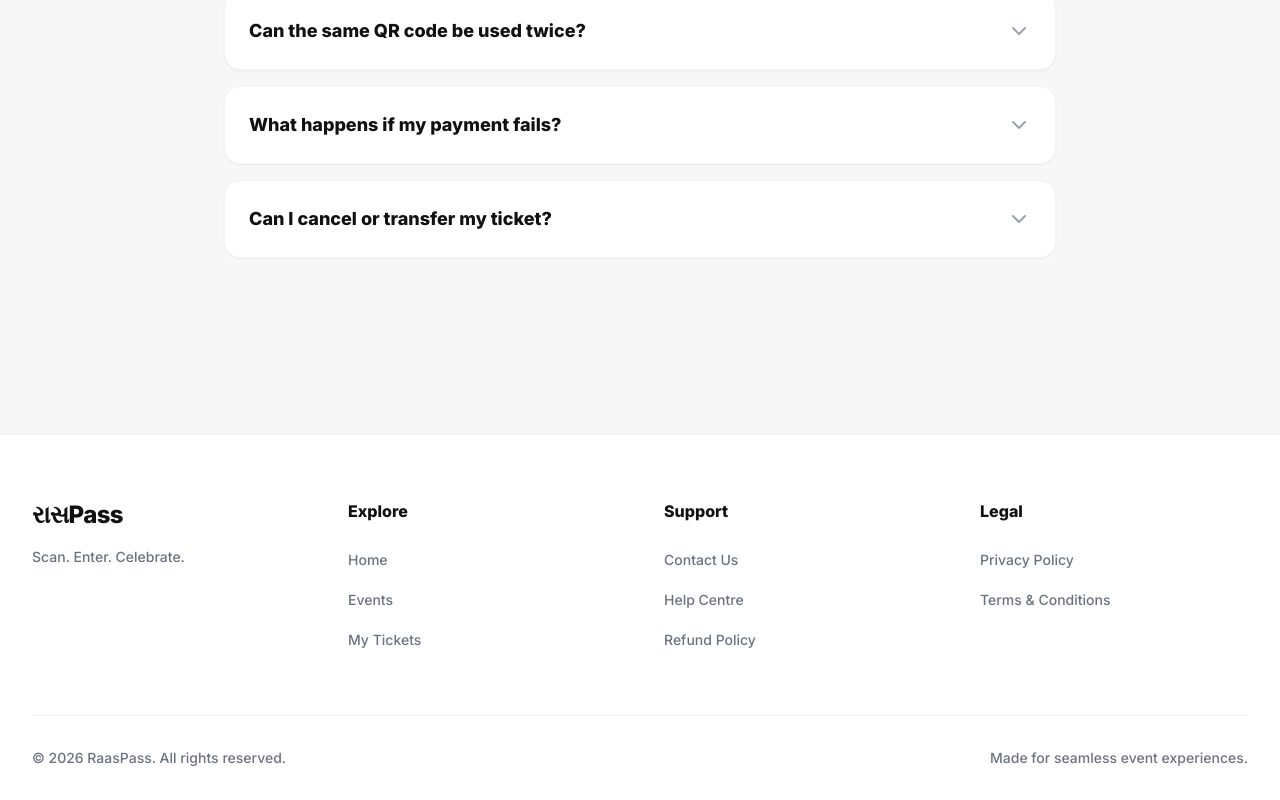
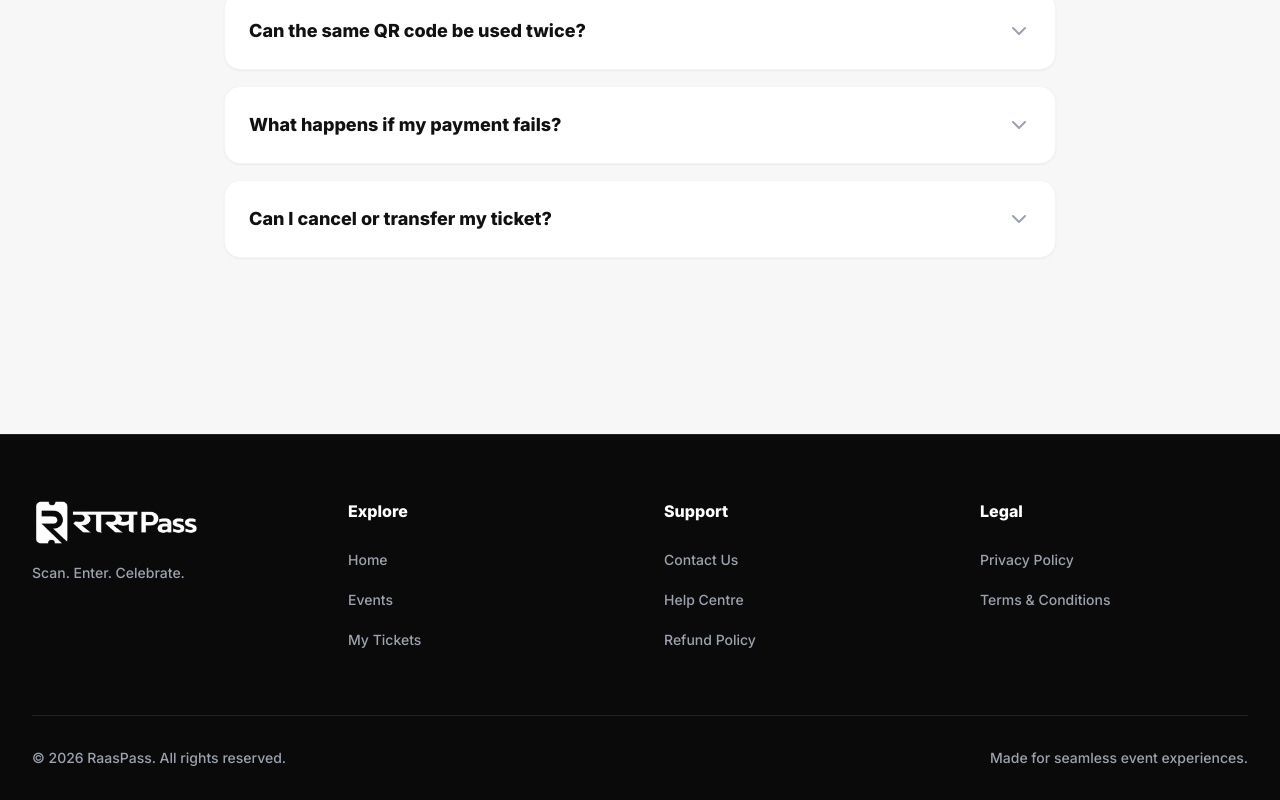
Before and after one commit to kashyapviradiya/PASS-NAVRATRI, a Next.js app: page / in a window 1280 px wide. Shown: the part 3634-4434 px from the top of the page. Built offline with nearby package versions, Linux system fonts and the light colour scheme; no server answers; a web font is replaced by a local one.

Commit message:
Update Footer component styles and add logo image

```diff
--- a/src/components/Footer.tsx
+++ b/src/components/Footer.tsx
@@ -1,56 +1,57 @@
 import Link from 'next/link';
+import logoImg from '../../logo 1.png';
 
 export default function Footer() {
   return (
-    <footer className="bg-white border-t border-gray-100 pt-16 pb-8 font-sans">
+    <footer className="bg-[#0A0A0A] border-t border-white/10 pt-16 pb-8 font-sans">
       <div className="max-w-7xl mx-auto px-4 sm:px-6 lg:px-8">
         <div className="grid grid-cols-1 md:grid-cols-4 gap-12 mb-16">
           {/* Brand */}
           <div className="md:col-span-1">
-            <Link href="/" className="text-2xl font-[800] text-[#111111] tracking-tight block mb-4">
-              રાસPass
+            <Link href="/" className="block mb-4">
+              <img src={logoImg.src} alt="RaasPass Logo" className="h-12 w-auto object-contain brightness-0 invert" />
             </Link>
-            <p className="text-[#6B7280] font-[500] text-sm">
+            <p className="text-gray-400 font-[500] text-sm">
               Scan. Enter. Celebrate.
             </p>
           </div>
 
           {/* Explore */}
           <div>
-            <h4 className="font-[800] text-[#111111] mb-6">Explore</h4>
+            <h4 className="font-[800] text-white mb-6">Explore</h4>
             <ul className="space-y-4">
-              <li><Link href="/" className="text-[#6B7280] hover:text-[#E53935] text-sm font-[500] transition-colors">Home</Link></li>
-              <li><Link href="/events" className="text-[#6B7280] hover:text-[#E53935] text-sm font-[500] transition-colors">Events</Link></li>
-              <li><Link href="/my-tickets" className="text-[#6B7280] hover:text-[#E53935] text-sm font-[500] transition-colors">My Tickets</Link></li>
+              <li><Link href="/" className="text-gray-400 hover:text-white text-sm font-[500] transition-colors">Home</Link></li>
+              <li><Link href="/events" className="text-gray-400 hover:text-white text-sm font-[500] transition-colors">Events</Link></li>
+              <li><Link href="/my-tickets" className="text-gray-400 hover:text-white text-sm font-[500] transition-colors">My Tickets</Link></li>
             </ul>
           </div>
 
           {/* Support */}
           <div>
-            <h4 className="font-[800] text-[#111111] mb-6">Support</h4>
+            <h4 className="font-[800] text-white mb-6">Support</h4>
             <ul className="space-y-4">
-              <li><Link href="/contact" className="text-[#6B7280] hover:text-[#E53935] text-sm font-[500] transition-colors">Contact Us</Link></li>
-              <li><Link href="/contact" className="text-[#6B7280] hover:text-[#E53935] text-sm font-[500] transition-colors">Help Centre</Link></li>
-              <li><Link href="/refund-policy" className="text-[#6B7280] hover:text-[#E53935] text-sm font-[500] transition-colors">Refund Policy</Link></li>
+              <li><Link href="/contact" className="text-gray-400 hover:text-white text-sm font-[500] transition-colors">Contact Us</Link></li>
+              <li><Link href="/contact" className="text-gray-400 hover:text-white text-sm font-[500] transition-colors">Help Centre</Link></li>
+              <li><Link href="/refund-policy" className="text-gray-400 hover:text-white text-sm font-[500] transition-colors">Refund Policy</Link></li>
             </ul>
           </div>
 
           {/* Legal */}
           <div>
-            <h4 className="font-[800] text-[#111111] mb-6">Legal</h4>
+            <h4 className="font-[800] text-white mb-6">Legal</h4>
             <ul className="space-y-4">
-              <li><Link href="/privacy" className="text-[#6B7280] hover:text-[#E53935] text-sm font-[500] transition-colors">Privacy Policy</Link></li>
-              <li><Link href="/terms" className="text-[#6B7280] hover:text-[#E53935] text-sm font-[500] transition-colors">Terms & Conditions</Link></li>
+              <li><Link href="/privacy" className="text-gray-400 hover:text-white text-sm font-[500] transition-colors">Privacy Policy</Link></li>
+              <li><Link href="/terms" className="text-gray-400 hover:text-white text-sm font-[500] transition-colors">Terms & Conditions</Link></li>
             </ul>
           </div>
         </div>
 
-        <div className="pt-8 border-t border-gray-100 flex flex-col md:flex-row items-center justify-between gap-4">
-          <p className="text-[#6B7280] text-sm font-[500]">
+        <div className="pt-8 border-t border-white/10 flex flex-col md:flex-row items-center justify-between gap-4">
+          <p className="text-gray-400 text-sm font-[500]">
             © 2026 RaasPass. All rights reserved.
           </p>
           <div className="flex items-center gap-6">
-            <span className="text-[#6B7280] text-sm font-[500]">Made for seamless event experiences.</span>
+            <span className="text-gray-400 text-sm font-[500]">Made for seamless event experiences.</span>
           </div>
         </div>
       </div>
```
